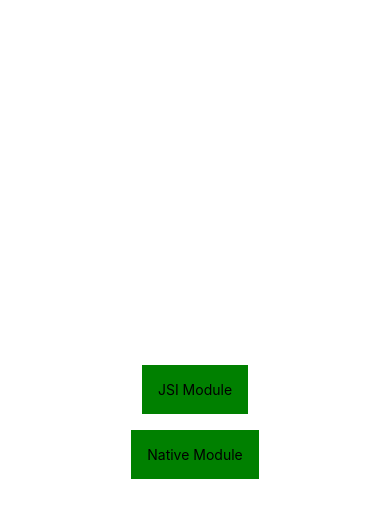
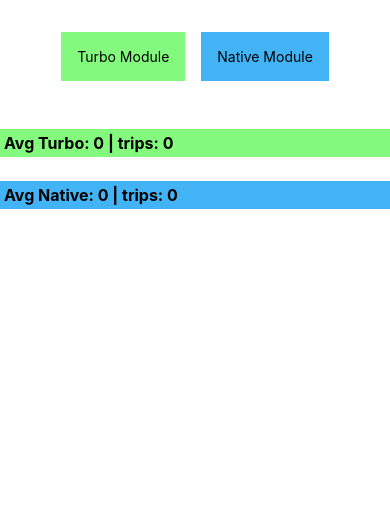
Before and after one commit to vaidyakhil/compare-turbo-module-rn, a React Native app: screen / in a window 390 px wide. Shown: the top 518 px of the page. Built offline with nearby package versions, Linux system fonts and the light colour scheme.

Commit message:
same impl for turbo and native module to compare perf

```diff
--- a/App.tsx
+++ b/App.tsx
@@ -1,42 +1,182 @@
 import * as React from 'react';
-import {View, Text, TouchableOpacity, NativeModules } from 'react-native';
+import {useState } from 'react';
+import {
+  View,
+  Text,
+  TouchableOpacity,
+  NativeModules,
+  ScrollView,
+} from 'react-native';
 
-import calcSync from 'rtn-calculator/js/NativeCalculator';
+import TurboModule from 'rtn-calculator/js/NativeCalculator';
 
-const { OldCalculatorModule } = NativeModules;
+const {OldCalculatorModule} = NativeModules;
+
+const makeNetworkCall = async (
+  type: 'turbo' | 'native',
+): Promise<{
+  type: 'turbo' | 'native';
+  roundTrip: number;
+}> => {
+  const start = Date.now();
+  let response = null;
+  if (type === 'native') {
+    response = await OldCalculatorModule.makeNetworkCall({
+      property: 'this is a property of request body',
+    });
+  } else {
+    response = await TurboModule.makeNetworkCall({
+      property: 'this is a property of request body',
+    });
+  }
+  const end = Date.now();
+  if (__DEV__) {
+    console.log(JSON.stringify(response));
+  }
+  return {
+    type,
+    roundTrip: end - start - 1200,
+  };
+};
+
+let aggregateData: {
+  avgTurboTime: number;
+  numberOfTurboTrip: number;
+  avgNativeTime: number;
+  numberOfnativeTrip: number;
+} = {
+  avgTurboTime: 0,
+  numberOfTurboTrip: 0,
+  avgNativeTime: 0,
+  numberOfnativeTrip: 0,
+};
+
+const __temp = Array.from({length: 50}, (_, index) => index);
 
 const App = () => {
+  const [responses, setResponses] = useState<
+    {
+      type: 'turbo' | 'native';
+      roundTrip: number;
+    }[]
+  >([]);
+
+  const appendResponse = (response: {
+    type: 'turbo' | 'native';
+    roundTrip: number;
+  }) => {
+    if (response.type === 'turbo') {
+      const newTurboTrips = aggregateData.numberOfTurboTrip + 1;
+      const newTurboAvg =
+        (aggregateData.avgTurboTime * aggregateData.numberOfTurboTrip +
+          response.roundTrip) /
+        newTurboTrips;
+
+      aggregateData = {
+        ...aggregateData,
+        avgTurboTime: newTurboAvg,
+        numberOfTurboTrip: newTurboTrips,
+      };
+    } else {
+      const newNativeTrips = aggregateData.numberOfnativeTrip + 1;
+      const newNativeAvg =
+        (aggregateData.avgNativeTime * aggregateData.numberOfnativeTrip +
+          response.roundTrip) /
+        newNativeTrips;
+
+      aggregateData = {
+        ...aggregateData,
+        avgNativeTime: newNativeAvg,
+        numberOfnativeTrip: newNativeTrips,
+      };
+    }
+    setResponses(prevResponse => [...prevResponse, response]);
+  };
+
+  const performExperiment = async (type: 'native' | 'turbo') => {
+    for (const __index of __temp) {
+      const newReponse = await makeNetworkCall(type);
+      appendResponse(newReponse);
+    }
+  };
+
   return (
     <View
       style={{
+        flex: 1,
+        gap: 16,
+      }}>
+      <View
+        style={{
+          flexDirection: 'row',
           justifyContent: 'center',
           alignItems: 'center',
-        flex: 1,
-        gap: 16
+          gap: 16,
+          paddingVertical: 32,
         }}>
         <TouchableOpacity
           onPress={async () => {
-          const response = await calcSync.add(0, 1);
-          console.log('response: ', response);
+            await performExperiment('turbo');
           }}
           style={{
             padding: 16,
-          backgroundColor: 'green',
+            backgroundColor: '#83fa7d',
           }}>
-        <Text>JSI Module</Text>
+          <Text>Turbo Module</Text>
         </TouchableOpacity>
 
         <TouchableOpacity
           onPress={async () => {
-          const response = await OldCalculatorModule.add(-5, 5);
-          console.log('response: ', response);
+            await performExperiment('native');
           }}
           style={{
             padding: 16,
-          backgroundColor: 'green',
+            backgroundColor: '#42b3f5',
           }}>
           <Text>Native Module</Text>
         </TouchableOpacity>
+      </View>
+
+      <View>
+        <Text
+          style={{
+            fontSize: 16,
+            fontWeight: 'bold',
+            backgroundColor: '#83fa7d',
+            padding: 4,
+          }}>
+          Avg Turbo: {aggregateData.avgTurboTime} | trips:{' '}
+          {aggregateData.numberOfTurboTrip}
+        </Text>
+        <View style={{height: 24}} />
+        <Text
+          style={{
+            fontSize: 16,
+            fontWeight: 'bold',
+            backgroundColor: '#42b3f5',
+            padding: 4,
+          }}>
+          Avg Native: {aggregateData.avgNativeTime} | trips:{' '}
+          {aggregateData.numberOfnativeTrip}
+        </Text>
+      </View>
+
+      <ScrollView>
+        {responses.map(({type, roundTrip}, index) => (
+          <View
+            style={{
+              backgroundColor: type === 'turbo' ? '#83fa7d' : '#42b3f5',
+              padding: 8,
+              flexDirection: 'row',
+              marginVertical: 2,
+            }}
+            key={`roundTrip-${index}`}>
+            <Text>
+              {type.toUpperCase()} {roundTrip}
+            </Text>
+          </View>
+        ))}
+      </ScrollView>
     </View>
   );
 };
```
Also changed, not shown: index.js (+4 -25 lines), 7 other files (tests, documents, lock files or other folders). Lines whose indentation alone changed are shown as unchanged.
